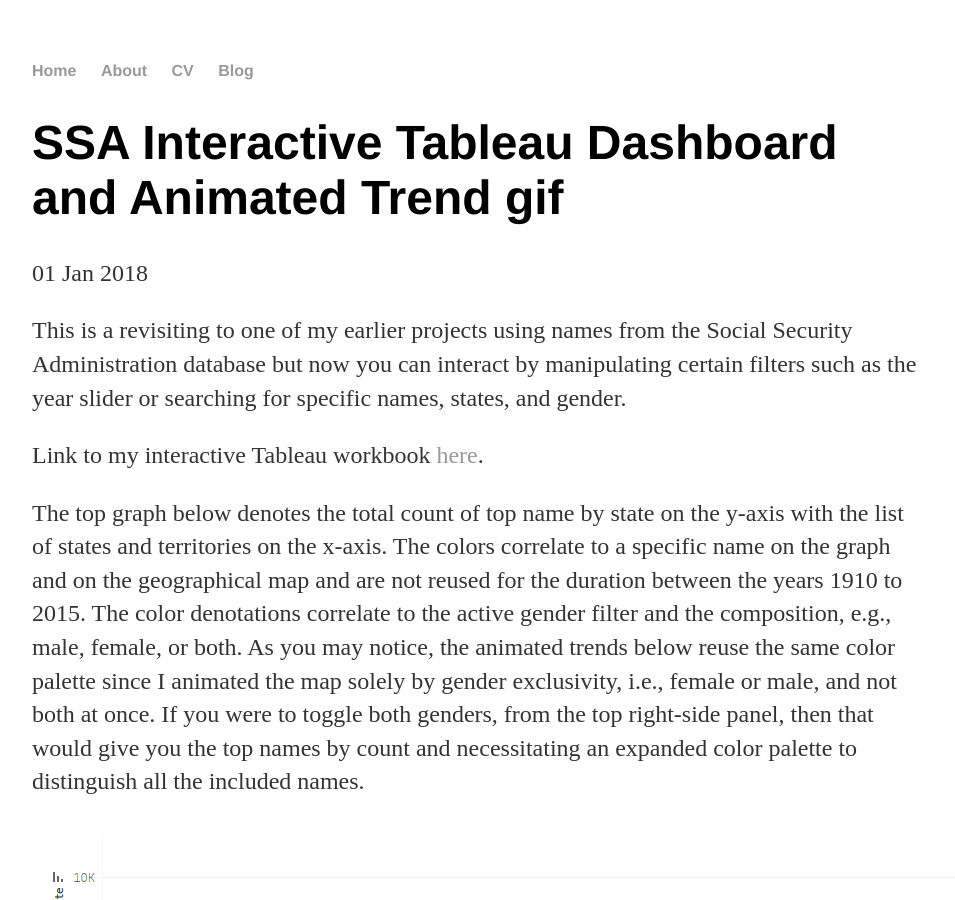
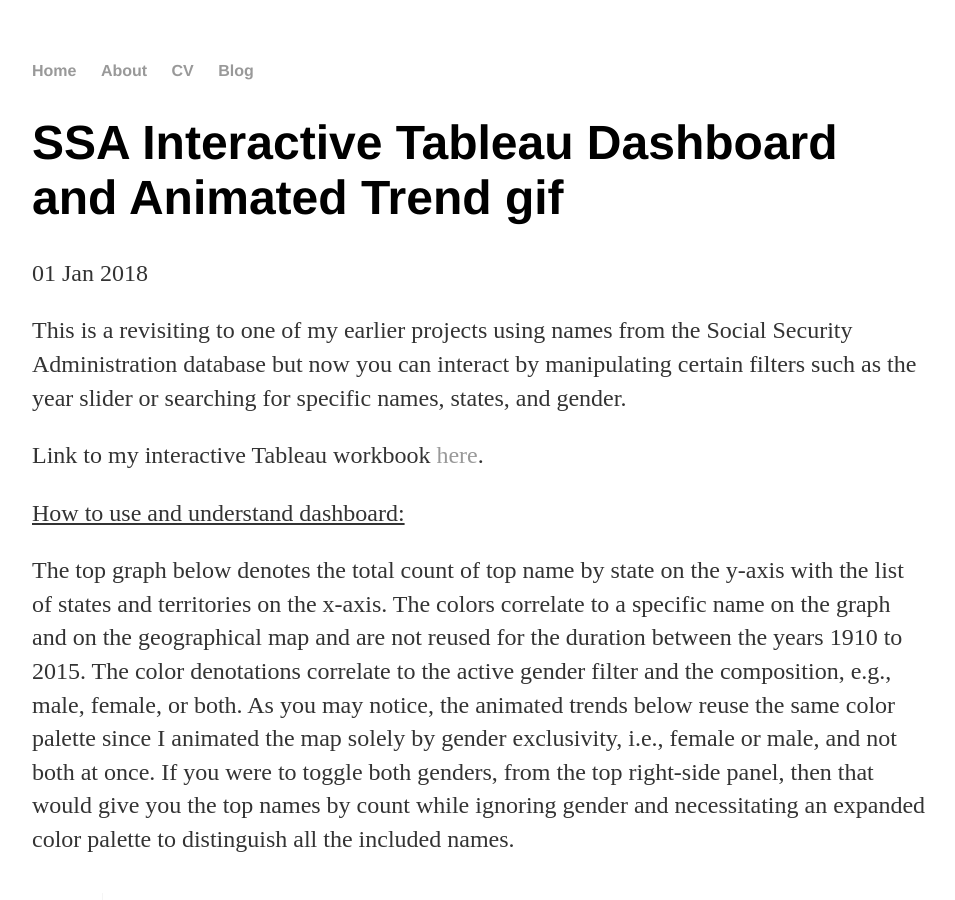
Before and after one commit to michaelip2/michaelip2.github.io, a Jekyll site: the page built from _posts/2018-01-01-social-security-administration-name-interactive-dashboard.md, in a window 1280 px wide and 900 px high. Shown: the whole window, without its empty margins (160-1115 px from the left). Built offline with Jekyll 4.4.1, drawn with Linux system fonts in a browser that asks for light colours.

Commit message:
Update 2018-01-01-social-security-administration-name-interactive-dashboard.md

```diff
--- a/_posts/2018-01-01-social-security-administration-name-interactive-dashboard.md
+++ b/_posts/2018-01-01-social-security-administration-name-interactive-dashboard.md
@@ -5,8 +5,10 @@
 ---
 <p>This is a revisiting to one of my earlier projects using names from the Social Security Administration database but now you can interact by manipulating certain filters such as the year slider or searching for specific names, states, and gender.</p>
 <p>Link to my interactive Tableau workbook <a href="https://public.tableau.com/views/Book2_19285/Dashboard?:embed=y&amp;:display_count=yes&amp;publish=yes&amp;:toolbar=no">here</a>.</p>
-<p>The top graph below denotes the total count of top name by state on the y-axis with the list of states and territories on the x-axis. The colors correlate to a specific name on the graph and on the geographical map and are not reused for the duration between the years 1910 to 2015. The color denotations correlate to the active gender filter and the composition, e.g., male, female, or both. As you may notice, the animated trends below reuse the same color palette since I animated the map solely by gender exclusivity, i.e., female or male, and not both at once. If you were to toggle both genders, from the top right-side panel, then that would give you the top names by count and necessitating an expanded color palette to distinguish all the included names.</p>
-<p><img src="https://raw.githubusercontent.com/michaelip2/michaelip2.github.io/master/images/1910%20female%20us.png"/></p>
+<p><span style="text-decoration: underline;">How to use and understand dashboard:</span></p>
+<p>The top graph below denotes the total count of top name by state on the y-axis with the list of states and territories on the x-axis. The colors correlate to a specific name on the graph and on the geographical map and are not reused for the duration between the years 1910 to 2015. The color denotations correlate to the active gender filter and the composition, e.g., male, female, or both. As you may notice, the animated trends below reuse the same color palette since I animated the map solely by gender exclusivity, i.e., female or male, and not both at once. If you were to toggle both genders, from the top right-side panel, then that would give you the top names by count while ignoring gender and necessitating an expanded color palette to distinguish all the included names.</p>
+<p><img src="https://raw.githubusercontent.com/michaelip2/michaelip2.github.io/master/images/1910%20female%20us.png" /></p>
+<p><span style="text-decoration: underline;">How to read:</span></p>
 <p>Example: The color green represents Helen and during 1910 the female baby name was most popular amongst states such as Washington, South Dakota, Indiana, and Michigan with a recorded count of 156, 60, 249, and 368 respectively.</p>
 <p>Furthermore, I made a .gif to show the all correlative popularity changes of a name among several states and it was interesting to see name staples envelope large regions of the country and its inverse as the name staple becomes increasingly uncommon as years progress.</p>
 <p><strong>Female name trends from 1910 to 2015</strong>:</p>
@@ -16,7 +18,7 @@
 <p><u>Questions concieved after project</u>:</p>
 <p>1) What internal or external factors determine the rise and fall of a name's popularity?</p>
 <p>An example being are the names Linda and Mary during 1947 for which Linda became the most popular name with an 86% overall country coverage while the name Mary persists with a 14% overall country coverage as represented by the seven orange remaining states.</p>
-<p><img src="https://raw.githubusercontent.com/michaelip2/michaelip2.github.io/master/images/1947%20female%20us.png"/></p>
+<p><img src="https://raw.githubusercontent.com/michaelip2/michaelip2.github.io/master/images/1947%20female%20us.png" /></p>
 <p>Was there a prominent cultural figure that influenced new and budding parents to consider Linda and Mary among the list of prospective names for their newborn?</p>
 <p>Anecdotally I recalled reading this <a href="https://www.huffingtonpost.com/2015/04/08/game-of-thrones-baby-names_n_7018504.html">HuffPost article</a> from 2015 where the HBO's Game of Thrones' meteoric rise to fame coincidentally resulted in 241 babies being named Khaleesi who is one of the pivotal female characters from the medieval fantasy drama. It is amazing and equally odd to witness how our daily hobbies and activities can influence the naming decision for a child.</p>
 <p>Another ancillary question to ask is could this behavior be attributed to how a name occasionally becomes popular in certain swaths or regions in a particular year?</p>
```
